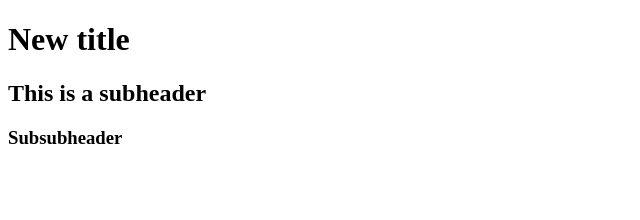
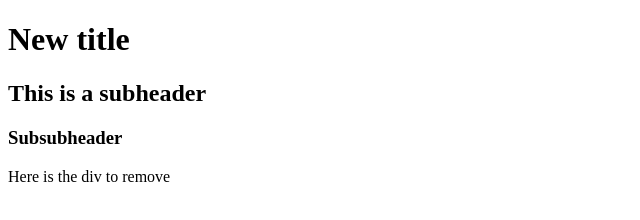
Before and after one commit to jf-pons/hello-world, a plain HTML site: page index.html in a window 1280 px wide. Shown: the whole page, without its empty margins (0-640 px from the left). Drawn offline with Linux system fonts and the light colour scheme.

Commit message:
Added to div to remove latter

```diff
--- a/index.html
+++ b/index.html
@@ -7,5 +7,6 @@
 <h1>New title</h1>
 <h2>This is a subheader</h2>
 <h3>Subsubheader</h3>
+<div> Here is the div to remove</div>
 </body>
 </html>
```
